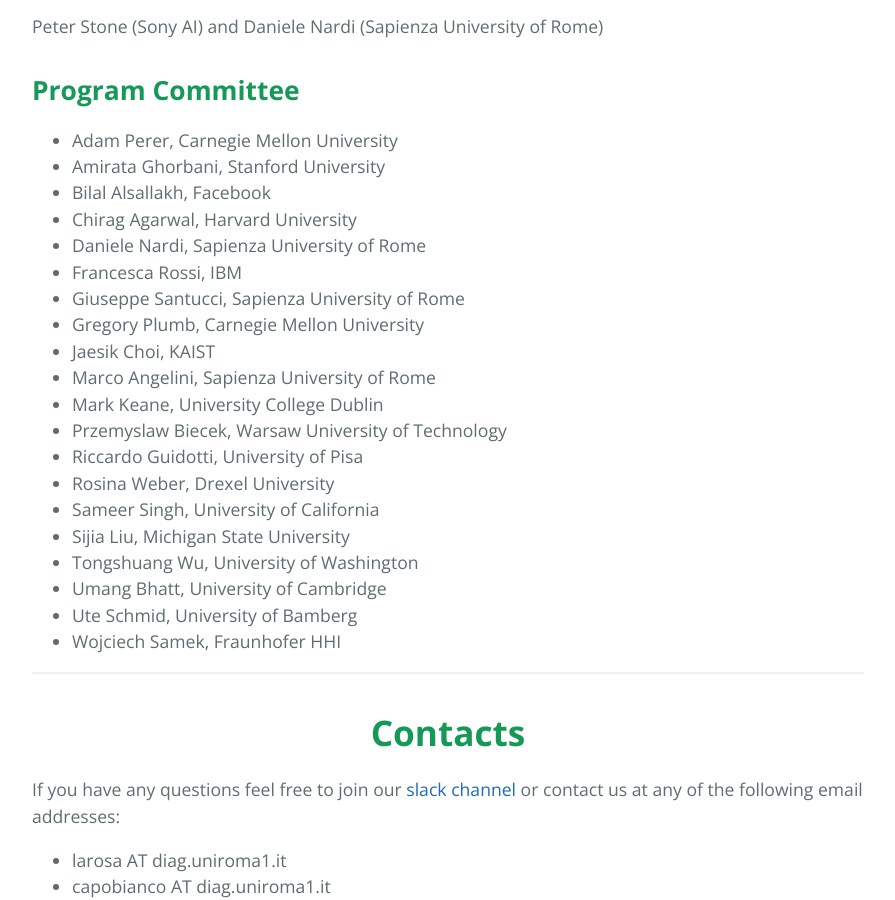
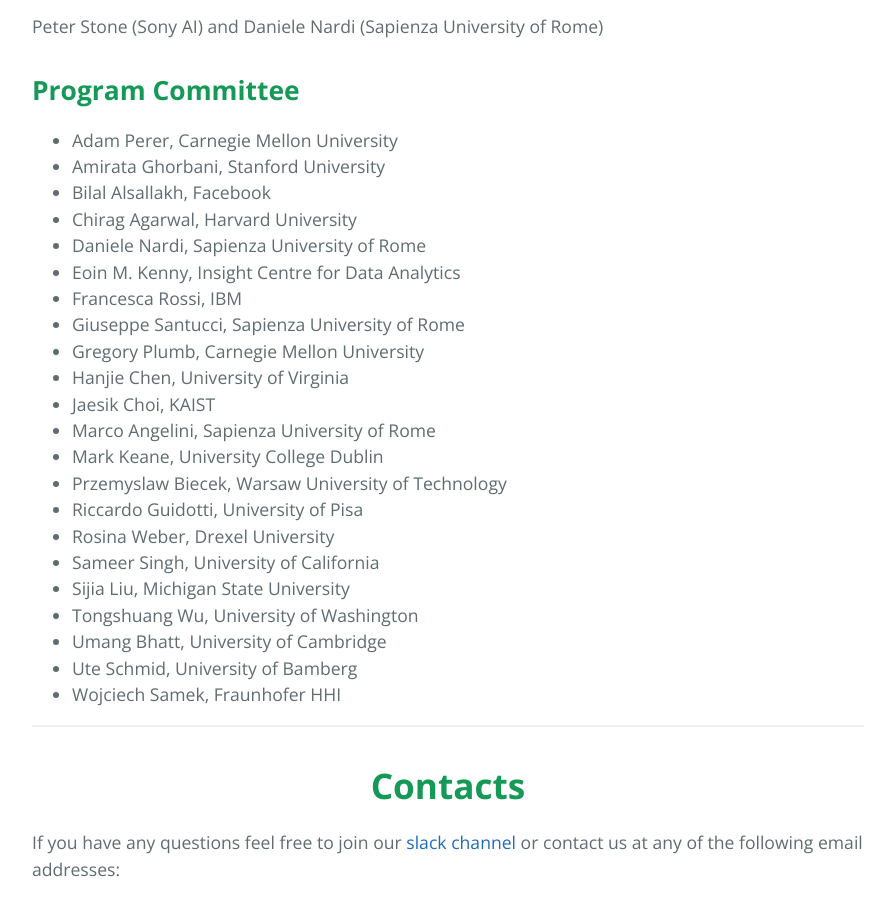
Before and after one commit to xai4debugging/xai4debugging.github.io, a Jekyll site: the page built from index.md, in a window 1280 px wide and 900 px high, scrolled down 5580 px. Shown: the whole window, without its empty margins (192-1087 px from the left). Built offline with Jekyll 4.4.1, drawn with Linux system fonts in a browser that asks for light colours.

```diff
--- a/index.md
+++ b/index.md
@@ -269,9 +269,11 @@ Peter Stone (Sony AI) and Daniele Nardi (Sapienza University of Rome)
 - Bilal Alsallakh, Facebook
 - Chirag Agarwal, Harvard University
 - Daniele Nardi, Sapienza University of Rome
+- Eoin M. Kenny,  Insight Centre for Data Analytics
 - Francesca Rossi, IBM
 - Giuseppe Santucci, Sapienza University of Rome
 - Gregory Plumb, Carnegie Mellon University
+- Hanjie Chen, University of Virginia
 - Jaesik Choi, KAIST
 - Marco Angelini, Sapienza University of Rome
 - Mark Keane, University College Dublin
```
Also changed, not shown: images/roberto.jpg.
